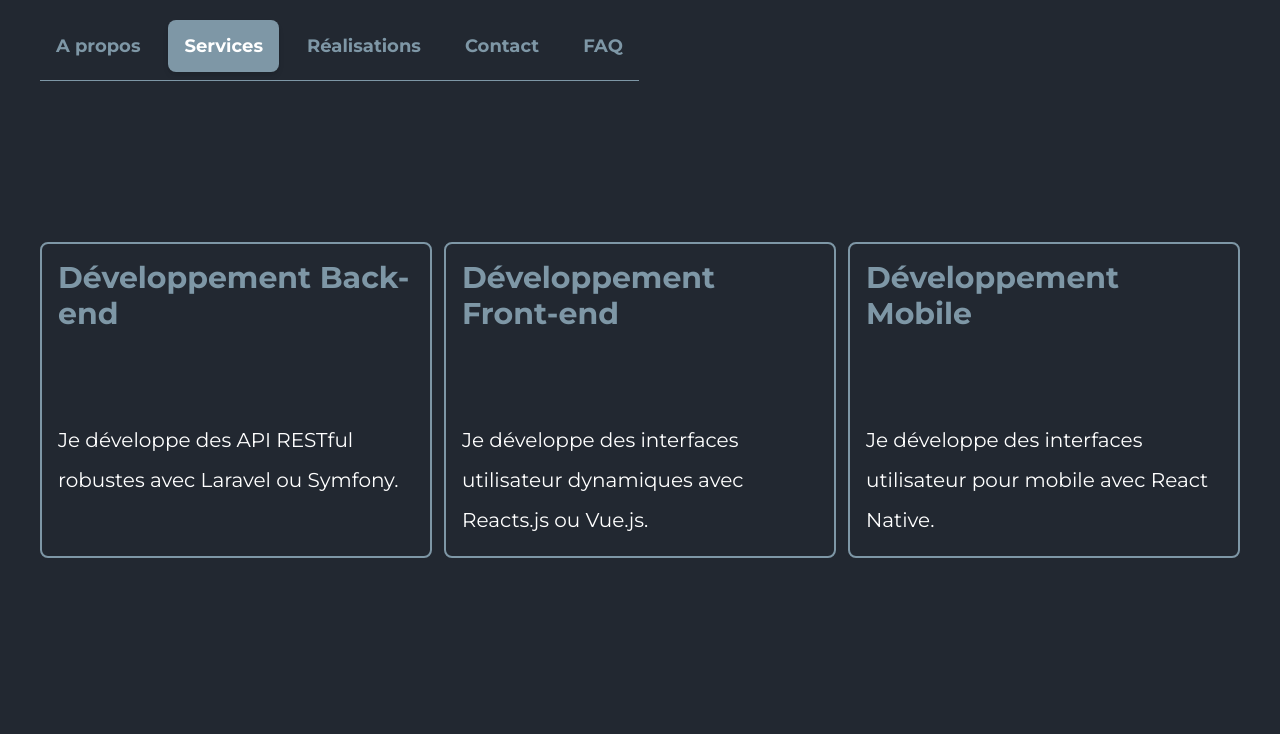
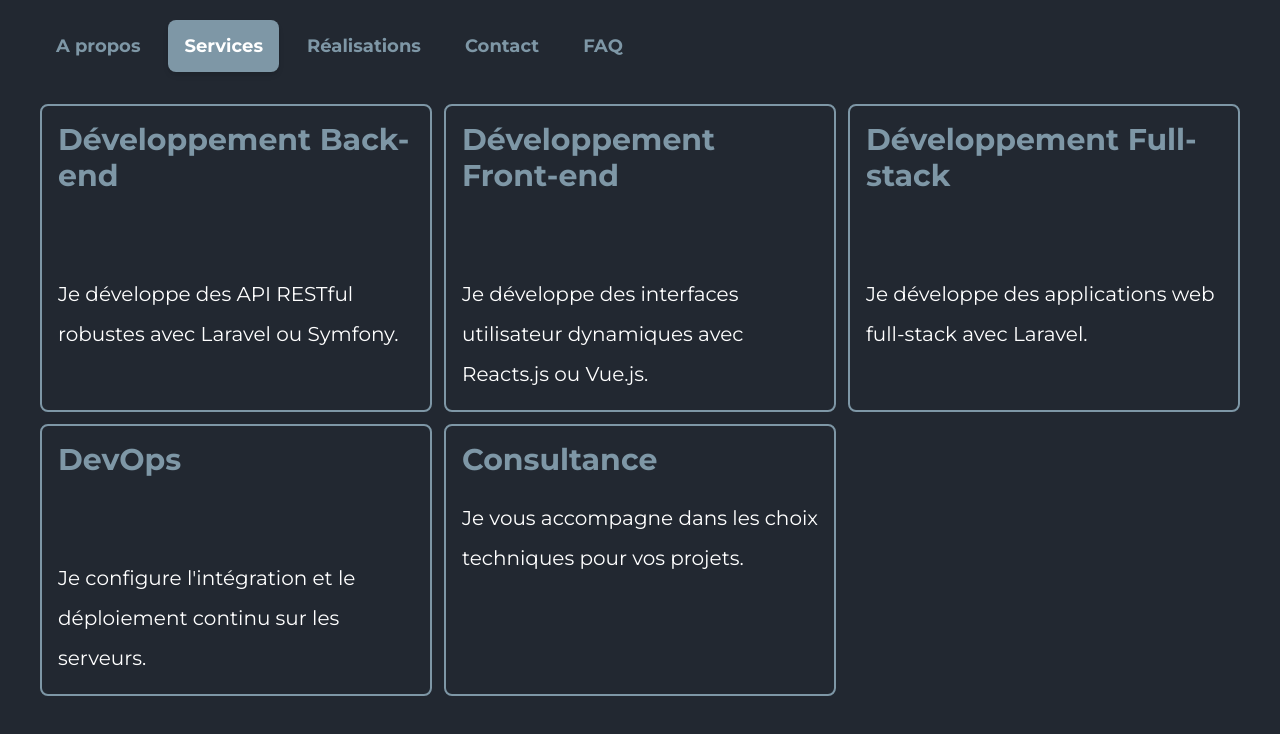
Before and after one commit to eliseekn/portfolio, a Vue app: page / in a window 1280 px wide. Both pictures are taken after a click on the link "Services". Shown: the top 734 px of the page. Built offline with nearby package versions, Linux system fonts and the light colour scheme.

Commit message:
Update content Update UI

```diff
--- a/package.json
+++ b/package.json
@@ -25,7 +25,7 @@
         "postcss": "^8.4.5",
         "tailwindcss": "^3.0.12",
         "typescript": "^4.5.4",
-    "vite": "^2.8.0",
+        "vite": "^4.1.2",
         "vue-tsc": "^0.29.8"
     }
 }
--- a/src/components/menu.vue
+++ b/src/components/menu.vue
@@ -1,5 +1,5 @@
 <template>
-    <div class="absolute items-center pt-5 pb-2 hidden xl:flex border-b border-b-[#7e97a6]">
+    <div class="absolute items-center pt-5 pb-2 hidden xl:flex">
         <a href="#" class="menu-item" :class='props.activePage === "A propos" ? "menu-item-active" : ""' @click.prevent="props.setActivePage('A propos')">
             A propos
         </a>
--- a/src/components/work-details.vue
+++ b/src/components/work-details.vue
@@ -1,7 +1,7 @@
 <template>
     <div class="absolute animate-fade-in-1 card p-4 bg-[#222831] top-0 w-full h-full">
         <h5 class="text-[#7e97a6] font-bold text-xl md:text-3xl">{{ data.alt }}</h5>
-        <p class="mt-3 text-justify">{{ data.fullDesc }}</p>
+        <p class="mt-3 text-justify text-sm md:text-xl">{{ data.fullDesc }}</p>
     </div>
 </template>
 
--- a/src/pages/contact.vue
+++ b/src/pages/contact.vue
@@ -23,7 +23,7 @@
                 </div>
 
                 <div class="flex items-center justify-center md:justify-start mt-10 xl:hidden">
-                    <button class="btn" @click="props.setActivePage('Mes projets')" title="Retour">
+                    <button class="btn" @click="props.setActivePage('Mes réalisations')" title="Retour">
                         <font-awesome-icon :icon="['fa-solid', 'arrow-left']" />
                     </button>
 
--- a/src/pages/faq.vue
+++ b/src/pages/faq.vue
@@ -8,7 +8,8 @@
                     <h5 class="text-[#7e97a6] font-bold text-xl md:text-3xl">Quelles sont vos disponibilités ?</h5>
 
                     <p class="text-base md:text-xl md:leading-loose mt-3">
-                        Je suis actuellement <span class="text-[#7e97a6] font-semibold">indisponible</span> jusqu'en fin <span class="text-[#7e97a6] font-semibold">Décembre 2022</span>.
+<!--                        Je suis actuellement <span class="text-[#7e97a6] font-semibold">indisponible</span> jusqu'en fin <span class="text-[#7e97a6] font-semibold">Décembre 2022</span>.-->
+                        Je suis actuellement <span class="text-[#7e97a6] font-semibold">disponible</span> pour des missions en <span class="text-[#7e97a6] font-semibold">freelance</span>.
                     </p>
                 </div>
 
@@ -16,7 +17,7 @@
                     <h5 class="text-[#7e97a6] font-bold text-xl md:text-3xl">Quels sont vos tarifs ?</h5>
 
                     <p class="text-base md:text-xl md:leading-loose mt-3">
-                        Mon <span class="text-[#7e97a6] font-semibold">TJM</span> (Tarif Journalier Moyen) est de <span class="text-[#7e97a6] font-semibold">15 000 F CFA</span> et mon <span class="text-[#7e97a6] font-semibold">THM</span> (Tarif Horaire Moyen) de <span class="text-[#7e97a6] font-semibold">2 000 F CFA</span>.
+                        Mon <span class="text-[#7e97a6] font-semibold">THM</span> (Tarif Horaire Moyen) de <span class="text-[#7e97a6] font-semibold">5 000 F CFA</span>.
                     </p>
                 </div>
             </div>
@@ -26,7 +27,7 @@
                     <h5 class="text-[#7e97a6] font-bold text-xl md:text-3xl">Effectuez-vous des missions sur site ?</h5>
 
                     <p class="text-base md:text-xl md:leading-loose mt-3">
-                        <span class="text-[#7e97a6] font-semibold">Non</span>, j'effectue toutes mes missions à <span class="text-[#7e97a6] font-semibold">distance</span>.
+                        <span class="text-[#7e97a6] font-semibold">Non</span>, j'effectue mes missions à <span class="text-[#7e97a6] font-semibold">distance</span>.
                     </p>
                 </div>
 
--- a/src/pages/services.vue
+++ b/src/pages/services.vue
@@ -1,6 +1,6 @@
 <template>
     <div class="flex flex-col items-start justify-center min-h-screen">
-        <h1 class="mb-5 md:mb-10 font-bold text-3xl md:text-5xl xl:hidden">Mes services</h1>
+        <h1 class="mb-5 md:mb-10 font-bold text-3xl md:text-4xl xl:hidden">Mes services</h1>
 
         <div class="grid grid-cols-3 gap-3">
             <div class="animate-fade-in-1 col-span-6 lg:col-auto card p-4">
@@ -8,10 +8,11 @@
                     Développement Back-end
                 </p>
 
-                <div class="my-3 md:my-5 text-xl md:text-5xl">
-                    <span><font-awesome-icon :icon="['fa-brands' , 'php']" color="#7e97a6" /></span>
-                    <span class="mr-4 md:mx-6"><font-awesome-icon :icon="['fa-brands' , 'laravel']" color="#7e97a6" /></span>
-                    <span><font-awesome-icon :icon="['fa-brands' , 'symfony']" color="#7e97a6" /></span>
+                <div class="my-3 md:my-5 text-3xl md:text-4xl">
+                    <span><font-awesome-icon :icon="['fa-solid' , 'database']" color="#7e97a6" /></span>
+                    <span class="mx-4 md:mx-6"><font-awesome-icon :icon="['fa-brands' , 'php']" color="#7e97a6" /></span>
+                    <span><font-awesome-icon :icon="['fa-brands' , 'laravel']" color="#7e97a6" /></span>
+                    <span class="ml-4 md:ml-6"><font-awesome-icon :icon="['fa-brands' , 'symfony']" color="#7e97a6" /></span>
                 </div>
 
                 <p class="text-base md:text-xl md:leading-loose">
@@ -24,8 +25,8 @@
                     Développement Front-end
                 </p>
 
-                <div class="my-3 md:my-5 text-xl md:text-5xl">
-                    <span><font-awesome-icon :icon="['fa-brands' , 'node-js']" color="#7e97a6" /></span>
+                <div class="my-3 md:my-5 text-3xl md:text-4xl">
+                    <span><font-awesome-icon :icon="['fa-brands' , 'node']" color="#7e97a6" /></span>
                     <span class="mx-4 md:mx-6"><font-awesome-icon :icon="['fa-brands' , 'react']" color="#7e97a6" /></span>
                     <span><font-awesome-icon :icon="['fa-brands' , 'vuejs']" color="#7e97a6" /></span>
                 </div>
@@ -37,20 +38,51 @@
 
             <div class="animate-fade-in-3 col-span-6 lg:col-auto card p-4">
                 <p class="text-[#7e97a6] font-bold text-xl md:text-3xl">
-                    Développement Mobile
+                    Développement Full-stack
                 </p>
 
-                <div class="my-3 md:my-5 text-xl md:text-5xl">
-                    <span><font-awesome-icon :icon="['fa-brands' , 'react']" color="#7e97a6" /></span>
-                    <span class="mx-4 md:mx-6"><font-awesome-icon :icon="['fa-brands' , 'android']" color="#7e97a6" /></span>
-                    <span><font-awesome-icon :icon="['fa-brands' , 'app-store-ios']" color="#7e97a6" /></span>
+                <div class="my-3 md:my-5 text-3xl md:text-4xl">
+                    <span class="mr-4 md:mr-6"><font-awesome-icon :icon="['fa-brands' , 'laravel']" color="#7e97a6" /></span>
+                    <span><font-awesome-icon :icon="['fa-brands' , 'js-square']" color="#7e97a6" /></span>
                 </div>
 
-                    <p class="text-base md:text-xl md:leading-loose">
-                        Je développe des interfaces utilisateur pour mobile avec React Native.
-                    </p>
+                <p class="text-base md:text-xl md:leading-loose">
+                    Je développe des applications web full-stack avec Laravel.
+                </p>
+            </div>
+
+            <div class="animate-fade-in-3 col-span-6 lg:col-auto card p-4">
+                <p class="text-[#7e97a6] font-bold text-xl md:text-3xl">
+                    DevOps
+                </p>
+
+                <div class="my-3 md:my-5 text-3xl md:text-4xl">
+                    <span><font-awesome-icon :icon="['fa-brands' , 'github-square']" color="#7e97a6" /></span>
+                    <span class="mx-4 md:mx-6"><font-awesome-icon :icon="['fa-brands' , 'gitlab']" color="#7e97a6" /></span>
+                    <span><font-awesome-icon :icon="['fa-brands' , 'aws']" color="#7e97a6" /></span>
+                    <span class="mx-4 md:mx-6"><font-awesome-icon :icon="['fa-brands' , 'linux']" color="#7e97a6" /></span>
+                    <span><font-awesome-icon :icon="['fa-brands' , 'windows']" color="#7e97a6" /></span>
                 </div>
+
+                <p class="text-base md:text-xl md:leading-loose">
+                    Je configure l'intégration et le déploiement continu sur les serveurs.
+                </p>
             </div>
+
+            <div class="animate-fade-in-3 col-span-6 lg:col-auto card p-4">
+                <p class="text-[#7e97a6] font-bold text-xl md:text-3xl">
+                    Consultance
+                </p>
+
+                <div class="my-3 md:my-5 text-3xl md:text-4xl">
+                    <span><font-awesome-icon :icon="['fa-solid' , 'headset']" color="#7e97a6" /></span>
+                </div>
+
+                <p class="text-base md:text-xl md:leading-loose">
+                    Je vous accompagne dans les choix techniques pour vos projets.
+                </p>
+            </div>
+        </div>
 
         <div class="flex items-center justify-center md:justify-start mt-10 xl:hidden">
             <button class="btn" @click="props.setActivePage('A propos')" title="Retour">
--- a/src/pages/work.vue
+++ b/src/pages/work.vue
@@ -22,17 +22,22 @@
                 <font-awesome-icon :icon="['fa-solid', 'arrow-left']" />
             </button>
 
-            <button class="btn mx-5 xl:ml-0" @click="loadMoreWork" title="Plus de réalisations">
-                Voir plus
+            <button class="btn mx-2 xl:ml-0" @click="loadMoreWork" title="Plus de réalisations">
+                <span class="xl:hidden"><font-awesome-icon :icon="['fa-solid', 'plus']" /></span>
+                <span class="hidden xl:block">Voir plus</span>
             </button>
 
-            <button class="mr-5 btn" :class='showModal ? "text-white bg-[#7e97a6]" : ""' @click="showModal = !showModal" :title='showModal ? "Masquer les détails" : "Afficher les détails"'>
+            <button class="btn mr-2 xl:ml-0" :class='showModal ? "text-white bg-[#7e97a6]" : ""' @click="showModal = !showModal" :title='showModal ? "Masquer les détails" : "Afficher les détails"'>
                 <font-awesome-icon :icon="showModal ? ['fa-solid' , 'eye'] : ['fa-solid' , 'eye-slash']" />
             </button>
 
-            <button class="btn xl:hidden" @click="props.setActivePage('Mes projets')">
-                Mes projets
+            <button class="btn xl:hidden" @click="props.setActivePage('Me contacter')">
+                Contact
             </button>
+
+<!--            <button class="btn xl:hidden" @click="props.setActivePage('Mes projets')">-->
+<!--                Mes projets-->
+<!--            </button>-->
         </div>
     </div>
 </template>
```
Also changed, not shown: src/main.ts (+19 -7 lines), 1 other file (tests, documents, lock files or other folders). Lines whose indentation alone changed are shown as unchanged.
